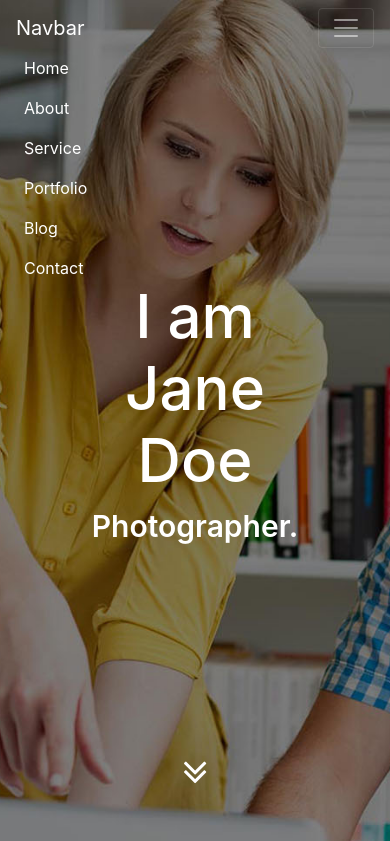
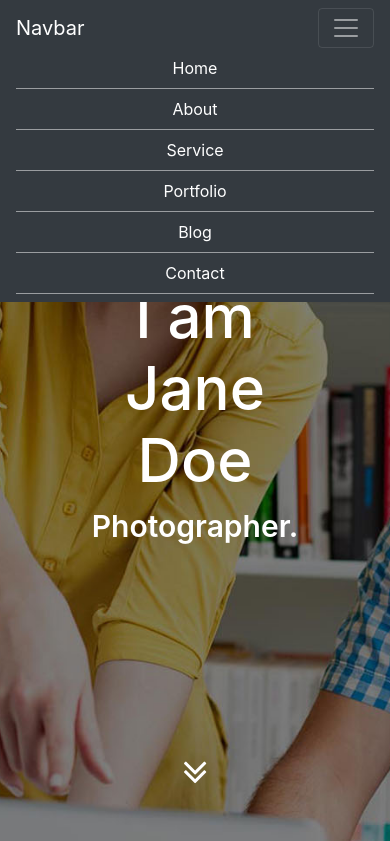
Before and after one commit to bducduy/cvdemo, a plain HTML site: page index.html in a window 390 px wide. Both pictures are taken after a click on the button "Toggle navigation". Shown: the top 841 px of the page. Drawn offline with nearby package versions, Linux system fonts and the light colour scheme.

Commit message:
responsive bar

```diff
--- a/css/1.css
+++ b/css/1.css
@@ -1,4 +1,10 @@
 *{padding: 0; margin: 0;}
+
+nav.navbar.navbar-expand-lg.navbar-dark.fixed-top {
+    transition: 0.8s;
+}
+
+nav.navbar.navbar-expand-lg.navbar-dark.fixed-top.bg-dark {}
 
 .col-md-6.cangiua {
     text-align: center;
@@ -72,6 +78,15 @@ html,body{
 
 @media (max-width: 576px) {
 *{}
+
+ul li.nav-item.active {
+    text-align: center;
+    border-bottom: #9a9da0 solid 1px;
+}
+
+nav.navbar.navbar-expand-lg.navbar-dark.fixed-top {
+    background: #343a40;
+}
 .dautrang img {
 	height:100%;
 	width: auto;
--- a/index.html
+++ b/index.html
@@ -27,7 +27,8 @@
 </head>
 <body>
 <div class="dautrang">
-	<nav class="navbar navbar-expand-lg navbar-dark fixed-top neden">
+
+	<nav class="navbar navbar-expand-lg navbar-dark fixed-top">
 		<div class="container">
 				  <a class="navbar-brand" href="#">Navbar</a>
 				  <button class="navbar-toggler ml-auto" type="button" data-toggle="collapse" data-target="#navbarSupportedContent" aria-controls="navbarSupportedContent" aria-expanded="false" aria-label="Toggle navigation">
@@ -58,16 +59,20 @@
 				  </div>
 		</div>
 	</nav>
+
 	<div class="tentacgia">
 		<div class="container">
 		  <h2>I am Jane Doe</h2>
 		  <p>Photographer.</p>
 		</div>
 	</div>
+
 	<a href="" class="muiten">
 		<i class="fa fa-angle-double-down"></i>
 	</a>
+
 	<img src="images/home.jpg" alt="">
+
 </div>
 
 <div class="about">
--- a/js/1.js
+++ b/js/1.js
@@ -11,7 +11,12 @@ var ss = $(".about").offset().top;
         $('.dautrang img').animate({top: ss/3}, 0);
     }
 
-
+    if (st > 0) {
+        $(".dautrang nav").addClass("bg-dark");
+    }
+    else {
+        $(".dautrang nav").removeClass("bg-dark");
+    }
 
 });
 });
```
